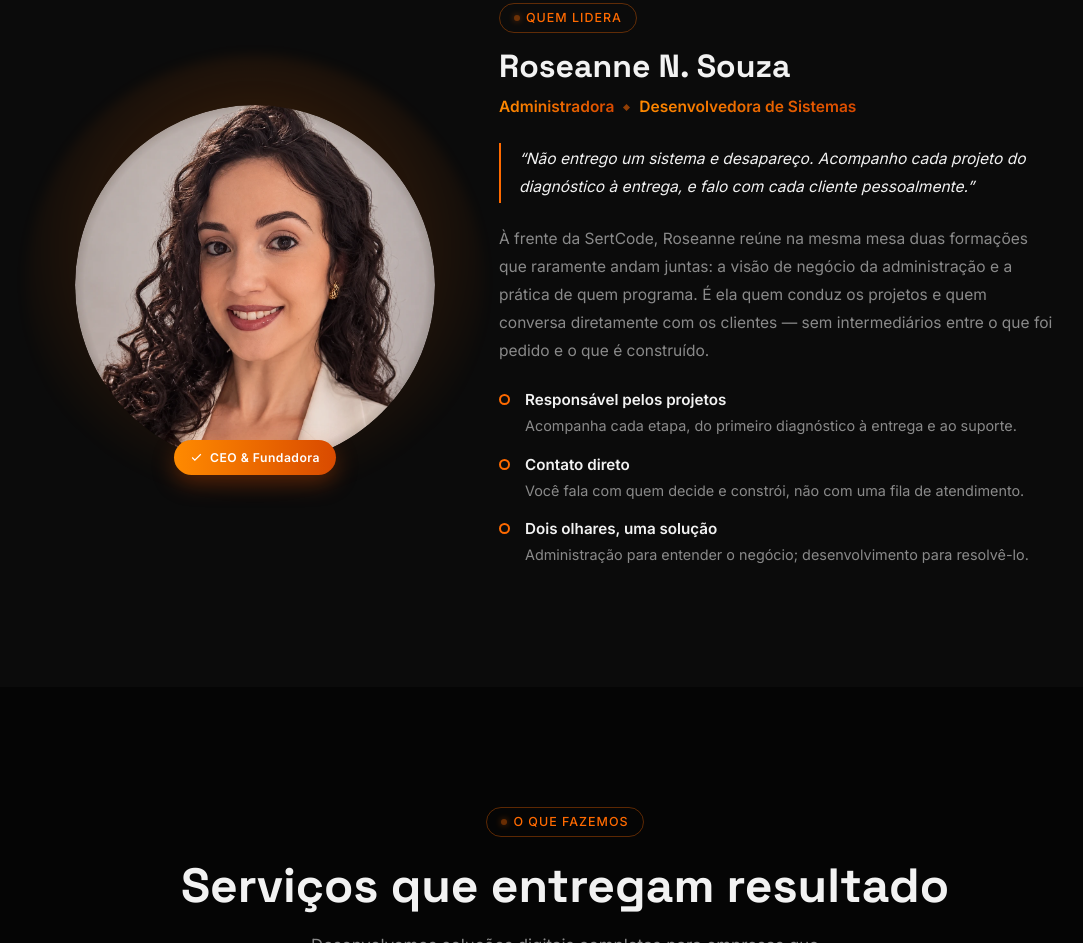
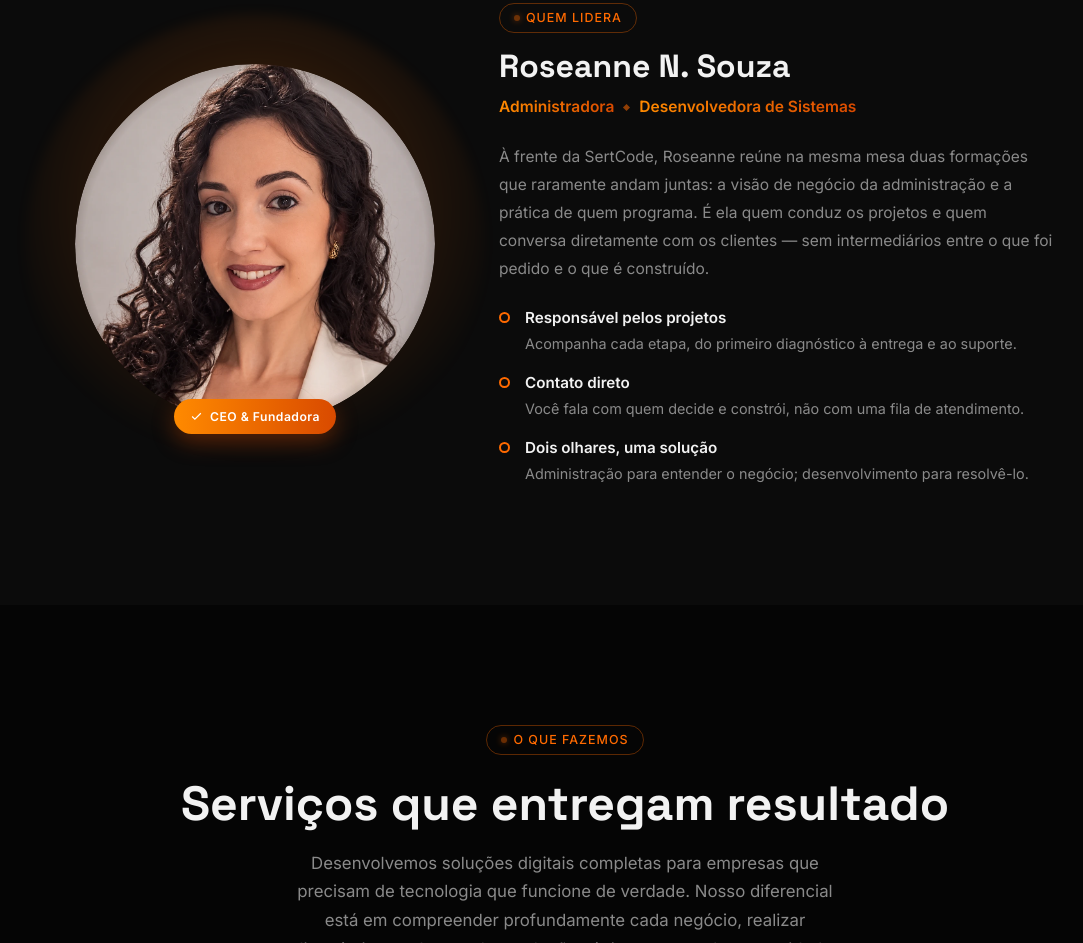
Before and after one commit to sert-code/sertcode-website, a plain HTML site: page index.html in a window 1280 px wide. Shown: the part 1663-2606 px from the top of the page, without its empty margins (75-1158 px from the left). Drawn offline with Linux system fonts and the light colour scheme; animation ran at ten frames a second.

Commit message:
Sobre: remove a citacao do bloco Quem lidera
Sai a frase em destaque com a barra laranja. O estilo .founder-fala vai
junto, para nao ficar regra sem uso no CSS. O texto de apresentacao
passa a vir logo apos os dois titulos.

Co-Authored-By: Claude Opus 5 <noreply@anthropic.com>

```diff
--- a/css/main.css
+++ b/css/main.css
@@ -281,12 +281,6 @@ section:nth-child(even) { background: var(--surface); }
   transform: rotate(45deg); background: var(--orange); opacity: .55;
 }
 
-.founder-fala {
-  margin: 0 0 20px; padding: 2px 0 2px 18px;
-  border-left: 2px solid var(--orange);
-  font-size: 1.02rem; line-height: 1.7; font-style: italic;
-  color: var(--text);
-}
 .founder-texto > p { font-size: 0.97rem; line-height: 1.8; margin-bottom: 22px; }
 
 .founder-pontos { list-style: none; display: grid; gap: 14px; margin: 0; padding: 0; }
--- a/index.html
+++ b/index.html
@@ -38,7 +38,7 @@
   <link rel="stylesheet" href="css/variables.css?v=3">
   <link rel="stylesheet" href="css/reset.css?v=3">
   <link rel="stylesheet" href="css/components.css?v=3">
-  <link rel="stylesheet" href="css/main.css?v=9">
+  <link rel="stylesheet" href="css/main.css?v=10">
 
   <!-- Schema -->
   <script type="application/ld+json">
@@ -214,11 +214,6 @@
           <span>Administradora</span>
           <i aria-hidden="true"></i>
           <span>Desenvolvedora de Sistemas</span>
-        </p>
-
-        <p class="founder-fala">
-          “Não entrego um sistema e desapareço. Acompanho cada projeto do
-          diagnóstico à entrega, e falo com cada cliente pessoalmente.”
         </p>
 
         <p>
```
